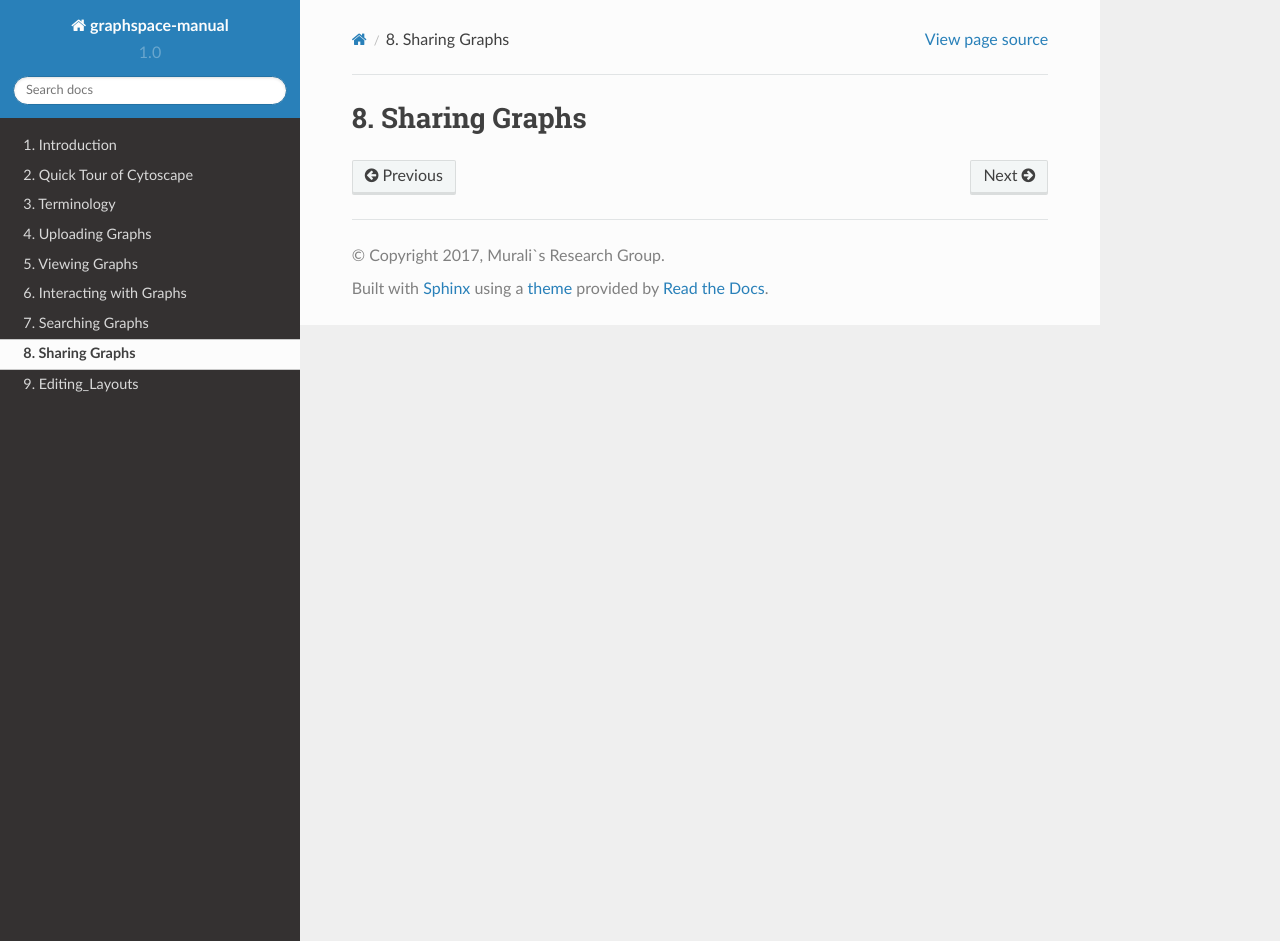
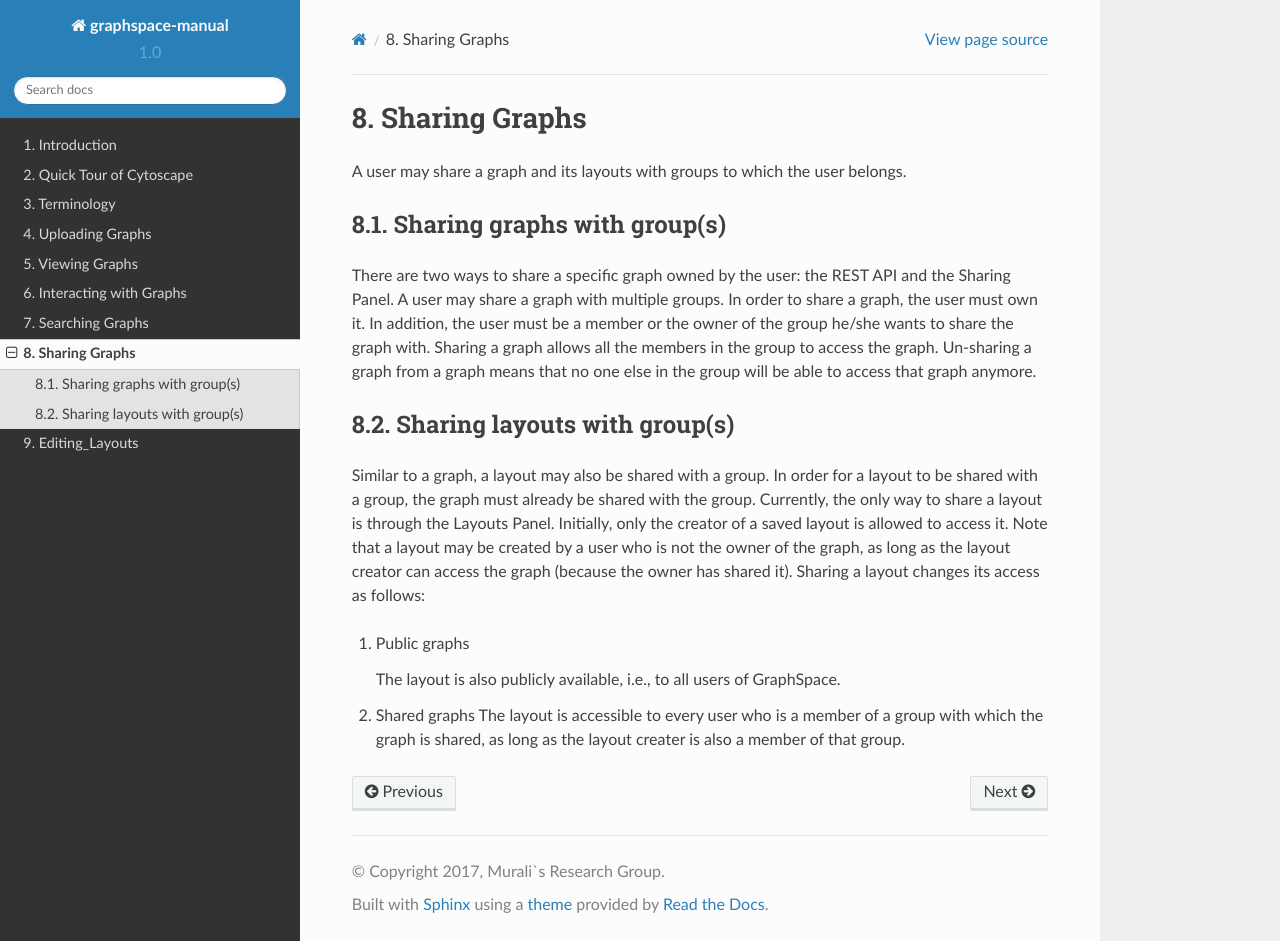
Before and after one commit to adbharadwaj/graphspace-manual, a Sphinx documentation site: the page built from docs/Sharing_Graphs.md, in a window 1280 px wide and 941 px high. Built offline with Sphinx 7.4.7 and the Read the Docs theme 2.0.0, drawn with Linux system fonts in a browser that asks for light colours.

Commit message:
Update Sharing_Graphs.md

```diff
--- a/docs/Sharing_Graphs.md
+++ b/docs/Sharing_Graphs.md
@@ -1 +1,15 @@
 # Sharing Graphs
+
+A user may share a graph and its layouts with groups to which the user belongs.
+
+## Sharing graphs with group(s)
+There are two ways to share a specific graph owned by the user: the REST API and the Sharing Panel. A user may share a graph with multiple groups. In order to share a graph, the user must own it. In addition, the user must be a member or the owner of the group he/she wants to share the graph with. Sharing a graph allows all the members in the group to access the graph. Un-sharing a graph from a graph means that no one else in the group will be able to access that graph anymore.
+
+## Sharing layouts with group(s)
+Similar to a graph, a layout may also be shared with a group. In order for a layout to be shared with a group, the graph must already be shared with the group. Currently, the only way to share a layout is through the Layouts Panel. Initially, only the creator of a saved layout is allowed to access it. Note that a layout may be created by a user who is not the owner of the graph, as long as the layout creator can access the graph (because the owner has shared it). Sharing a layout changes its access as follows:
+
+1. Public graphs
+
+    The layout is also publicly available, i.e., to all users of GraphSpace.
+2. Shared graphs
+    The layout is accessible to every user who is a member of a group with which the graph is shared, as long as the layout creater is also a member of that group.
```
